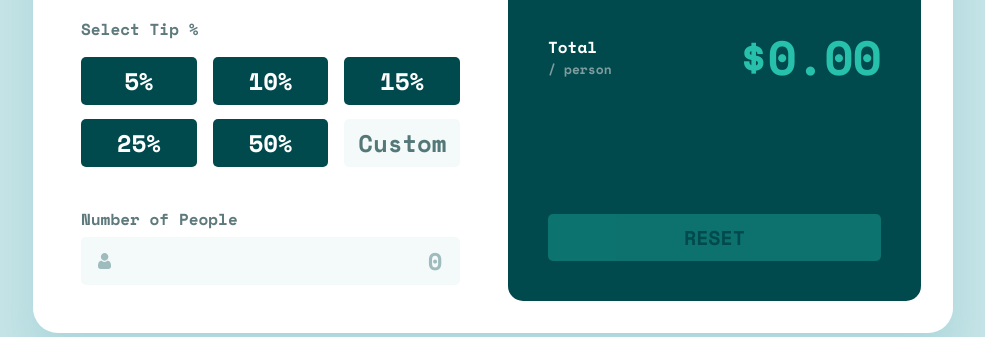
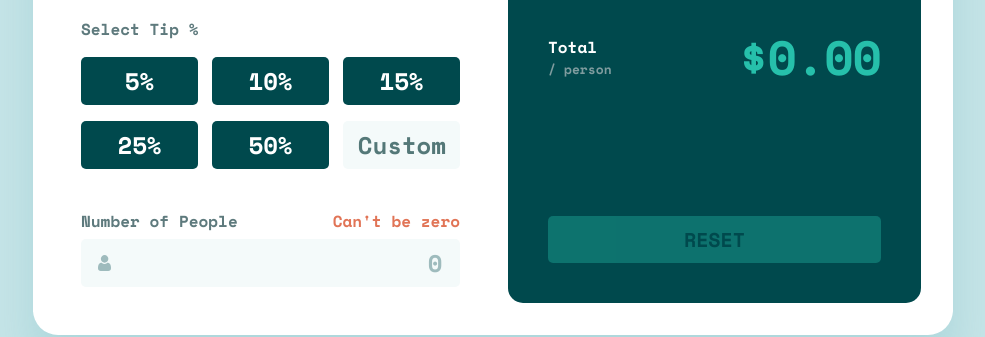
Before and after one commit to WesselKonstantinov/tip-calculator-app, a plain HTML site: page index.html in a window 1280 px wide. Shown: the part 451-788 px from the top of the page, without its empty margins (147-1132 px from the left). Drawn offline with nearby package versions, Linux system fonts and the light colour scheme.

Commit message:
Incorporate error message

```diff
--- a/index.html
+++ b/index.html
@@ -152,7 +152,9 @@
                 aria-live="polite"
                 id="number-error"
                 class="calculator__form-error"
-              ></div>
+              >
+                <p class="calculator__form-error-message">Can't be zero</p>
+              </div>
             </div>
           </form>
           <div class="calculator__result-section">
--- a/styles.css
+++ b/styles.css
@@ -128,6 +128,7 @@ input[type="number"] {
   --color-grayish-cyan-400: hsl(186 14% 43%);
   --color-grayish-cyan-500: hsl(180 18% 40%);
   --color-white: hsl(0 0% 100%);
+  --color-red: hsl(13 70% 61%);
   --font-family-primary: "Space Mono", monospace;
   --font-weight-bold: 700;
 }
@@ -244,6 +245,10 @@ body {
   background-size: 0.8125rem 1rem;
 }
 
+.calculator__form-input--error {
+  outline: 0.125rem solid var(--color-red);
+}
+
 .calculator__form-group {
   padding: 0;
   border: none;
@@ -287,6 +292,12 @@ body {
 
 .calculator__form-radio:checked + .calculator__form-label--radio {
   color: var(--color-cyan-200);
+}
+
+.calculator__form-error-message {
+  margin-top: 0.375rem;
+  color: var(--color-red);
+  font-size: 1rem;
 }
 
 .calculator__result-section {
@@ -374,12 +385,26 @@ body {
     margin-top: 2.5rem;
   }
 
+  .calculator__form-control {
+    position: relative;
+  }
+
   .calculator__form-button-container {
-    gap: 0.875rem 1rem;
+    gap: 1rem 0.875rem;
   }
 
   .calculator__form-input--custom {
     padding-inline: 0.875rem;
+  }
+
+  .calculator__form-error {
+    position: absolute;
+    top: 0;
+    right: 0;
+  }
+
+  .calculator__form-error-message {
+    margin-top: 0;
   }
 
   .calculator__result-section {
```
